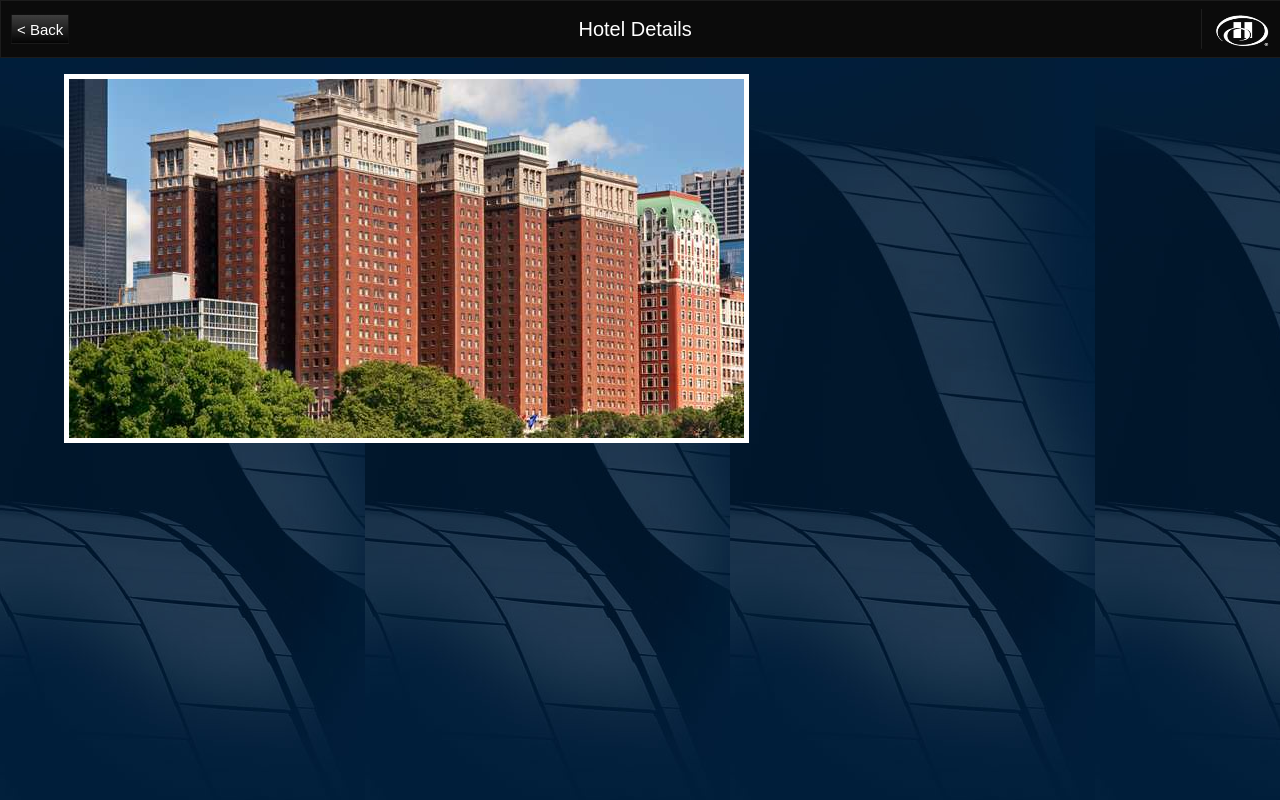
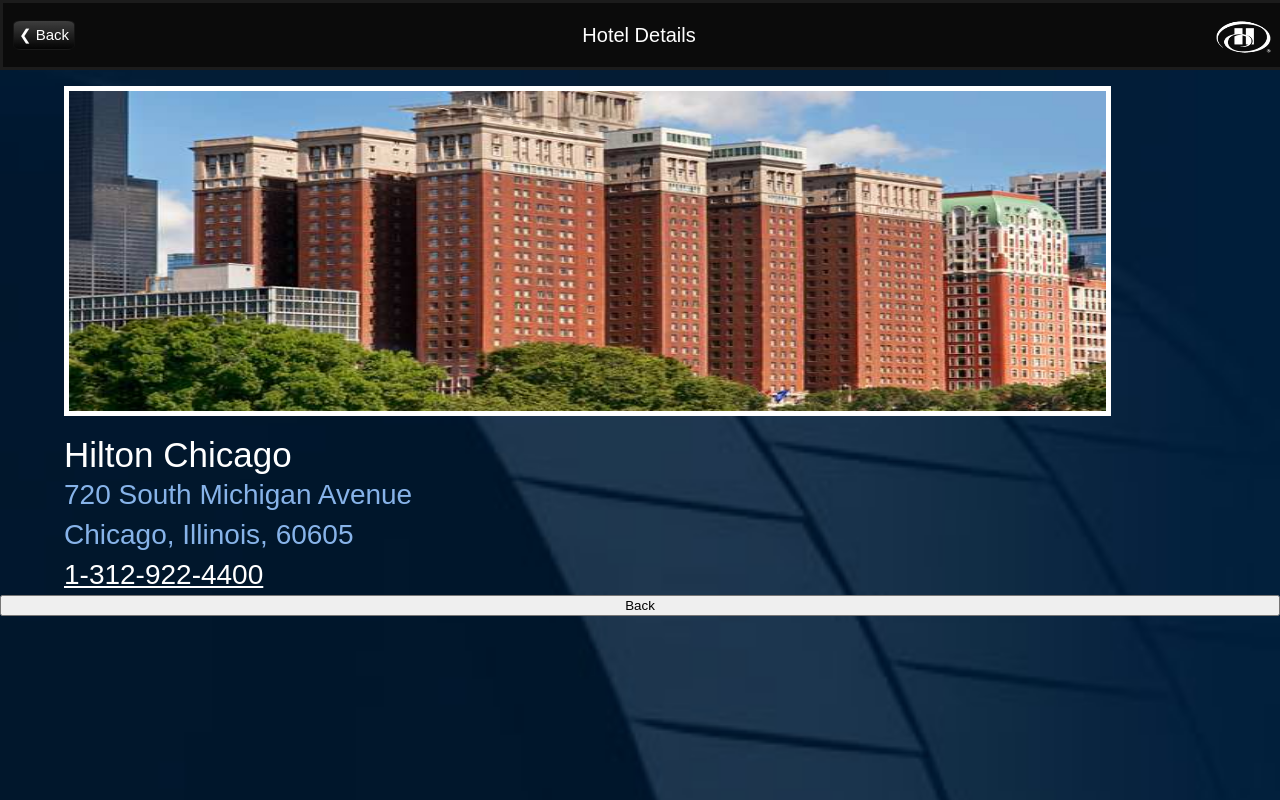
Before and after one commit to aftabbaig95/Hilton-Assessment-1, a plain HTML site: page index.html in a window 1280 px wide. Drawn offline with Linux system fonts and the light colour scheme.

Commit message:
styling changes

```diff
--- a/index.css
+++ b/index.css
@@ -1,25 +1,35 @@
-body{
+body {
   height: 100vh;
   background-image: url(background.png);
-  width: 100vw;
+  background-attachment: fixed;
+  background-repeat: no-repeat;
+  background-size: 100%;
+  /* background-blend-mode: color; */
+  background-position-y: -375px;
+  /* background-position-x: -50px;  */
+  width: 100%;
   /* display: flex;  */
   /* flex-wrap: wrap;  */
   /* flex-direction: row;  */
 }
-.body{
+.body {
   display: flex;
   flex-direction: column;
   flex-wrap: nowrap;
-	justify-content: flex-start;
+  justify-content: space-between;
   align-items: stretch;
   align-content: stretch;
+
+}
+.background-img{
+    background-imagwe: image("background.png");
+    z-index: -1 ;
 }
 header {
-  height: 56px;
+  height: 8vh;
   width: 100%;
-  color: rgb(11, 11, 11);
   background: rgb(11, 11, 11);
-  border: 1px solid rgb(27.8, 27.8, 27.8);
+  border: 3px solid rgb(27.8, 27.8, 27.8);
 
   position: absolute;
   display: flex;
@@ -32,11 +42,11 @@ header {
   align-items: center;
   align-content: space-between;
 }
-.background{
+.background {
   display: flex;
   position: static;
 }
-.back-button{
+.back-button {
   height: 30px;
   padding: 5px;
   float: left;
@@ -45,19 +55,29 @@ header {
   /* margin-top: 15px;  */
   margin-left: 10px;
   font-family: sans-serif;
-    border: 1px solid rgba(18,18,18,.8);
+  border: 1px solid rgba(18, 18, 18, 0.8);
   /* background-image: linear-gradient(rgb(18,18,18), rgb(3.5,3.5,3.5)); */
-    background-image: linear-gradient(to bottom, rgba(18,18,18,.8), rgba(3.5,3.5,3.5,1));
+  background-image: linear-gradient(
+    to bottom,
+    rgba(18, 18, 18, 0.8),
+    rgba(3.5, 3.5, 3.5, 1)
+  );
   box-shadow: 1;
+  border-radius: 15%;
+  cursor: pointer;
+}
+.back-button:active {
+    transform:scale(0.9,0.9);
 
 }
-.logo{
+
+.logo {
   float: right;
   height: 40px;
-    width: 80px ;
+  width: 80px;
   position: relative;
 }
-.Hotel_Details{
+.Hotel_Details {
   font-family: sans-serif;
   color: white;
   text-align: center;
@@ -66,34 +86,99 @@ header {
   position: relative;
   /* float: right;  */
 }
-.hotel-exterior{
+.hotel-exterior {
+  margin-left: 5%;
+  margin-right: 5%;
+  /* max-width: 90%; */
+  max-height: 45vh;
+  justify-content: center;
+  float: left;
+  /* box-shadow: 10px 10px 5px #aaaaaa; */
+}
+#image {
+  border: 5px solid white;
+  position: relative;
+  max-width: 90%;
+  max-height: 40vh;
+
+  /* margin-left: 5%; */
+  /* margin-right: 5%;  */
+
   margin: auto;
-    height: 20vh;
-    width: 90%;
-    justify-content: center;
 }
-#image{
-    border: 5px solid white;
-
+@media (min-width: 1024px) {
+  #image {
+    width: 100%;
+    margin: auto;
+  }
 }
 
-@media (max-width: 959px) {
+@media (max-width: 1024px) {
   #image {
     width: 100%;
   }
 }
-/* @media (min-width: 768px) {
-  .logo {
-    max-width: 720px;
+@media (min-width: 1023px) {
+.description {
+        line-height: 45px;
+        font-family: -apple-system, BlinkMacSystemFont, 'Segoe UI', Roboto, Oxygen, Ubuntu, Cantarell, 'Open Sans', 'Helvetica Neue', sans-serif;
+      }
+  #name {
+    font-size: 40px;
+  }
+  #address {
+    font-size: 32px;
+  }
+  #telephone {
+    font-size: 32px;
   }
 }
-@media (min-width: 992px) {
-  .logo {
-    max-width: 960px;
+@media (min-width: 768px) {
+    .description {
+            line-height: 40px;
+          }
+      #name {
+        font-size: 35px;
+      }
+      #address {
+        font-size: 28px;
+      }
+      #telephone {
+        font-size: 28px;
       }
     }
-@media (min-width: 1200px) {
-  .logo {
-    max-width: 1140px;
+
+@media (max-width: 1023px) {
+  .description {
+    font-size: 20px;
+    line-height: 25px;
+
   }
-} */
+  #address {
+    font-size: 16px;
+  }
+  #telephone {
+    font-size: 16px;
+  }
+}
+.description {
+  display: block;
+  position: relative;
+  margin-left: 5%;
+  font-family: sans-serif;
+  /* line-height: 25px; */
+}
+#name {
+  color: white;
+}
+#address {
+  color: rgb(135, 179, 233);
+  /* font-size: 16px;  */
+}
+#telephone {
+  color: white;
+  -ms-text-underline-position: auto;
+  text-decoration: underline;
+  text-underline-position: below;
+  /* font-size: 16px;  */
+}
--- a/index.html
+++ b/index.html
@@ -10,15 +10,27 @@
   </head>
   <body>
     <div class="body">
+        <!-- <img class="background-img" src="background.png" -->
       <header class="background">
-        <button class="back-button"> < Back</button>
+        <button class="back-button">❮ Back</button>
         <h1 class="Hotel_Details">Hotel Details</h1>
-        <img
-          class="logo"
-          src="hilton-logo.png"
-        />
-      </header><br/>
-      <div class="hotel-exterior"><img id="image" src="hotelexterior.jpg" /></div>
+        <img class="logo" src="hilton_image.png" />
+      </header>
+      <br />
+      <div class="hotel-exterior">
+        <img id="image" src="hotelexterior.jpg" />
+      </div><br/>
+      <div class="description">
+        <p id="name">Hilton Chicago</p>
+        <!-- <br /> -->
+        <p id="address">720 South Michigan Avenue</p>
+        <!-- <br /> -->
+        <p id="address">Chicago, Illinois, 60605</p>
+        <!-- <br /> -->
+        <p id="telephone">1-312-922-4400</p>
+        <!-- <br /> -->
+      </div>
+      <button class="next">Back </button>
     </div>
   </body>
 </html>
```
Also changed, not shown: hilton_image.png (added). Lines whose indentation alone changed are shown as unchanged.
